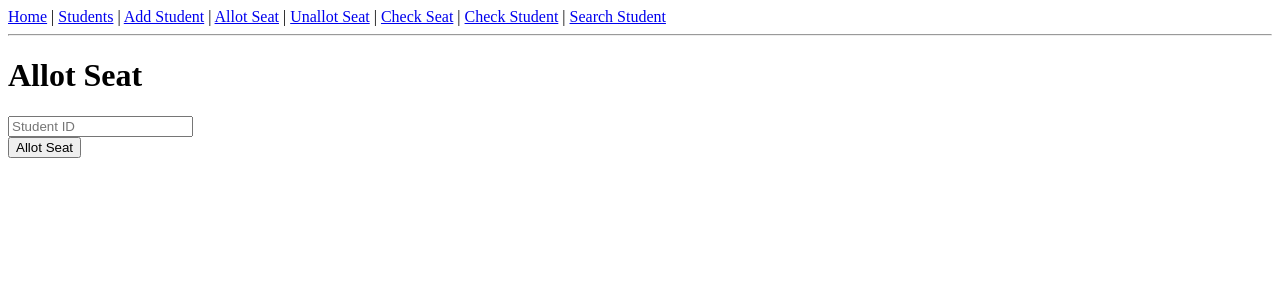
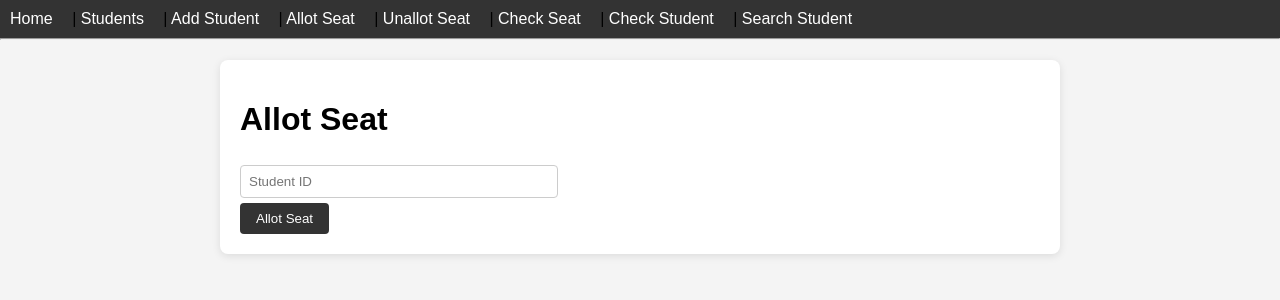
Before and after one commit to manjotkhiva14-lang/Armaan_library, a Flask app: page /allot-seat in a window 1280 px wide. Shown: the top 300 px of the page. Run offline with Flask 3, Linux system fonts and the light colour scheme.

Commit message:
added basic css styling

```diff
--- /dev/null
+++ b/static/style.css
@@ -0,0 +1,55 @@
+body {
+    font-family: Arial, sans-serif;
+    margin: 0;
+    padding: 0;
+    background-color: #f4f4f4;
+}
+
+nav {
+    background-color: #333;
+    padding: 10px;
+}
+
+nav a {
+    color: white;
+    text-decoration: none;
+    margin-right: 15px;
+}
+
+nav a:hover {
+    color: #ffd700;
+}
+
+hr {
+    margin: 0;
+}
+
+.container {
+    padding: 20px;
+    max-width: 800px;
+    margin: 20px auto;
+    background: #ffffff;
+    border-radius: 8px;
+    box-shadow: 0 2px 8px rgba(0,0,0,0.1);
+}
+
+button {
+    background-color: #333;
+    color: white;
+    padding: 8px 16px;
+    border: none;
+    cursor: pointer;
+    border-radius: 4px;
+}
+
+button:hover {
+    background-color: #555;
+}
+
+input, select {
+    padding: 8px;
+    margin: 5px 0;
+    width: 300px;
+    border: 1px solid #ccc;
+    border-radius: 4px;
+}
--- a/templates/add_student.html
+++ b/templates/add_student.html
@@ -1,5 +1,6 @@
 {% extends "base.html" %}
 {% block content %}
+<div class="container">
 <h1>Add Student</h1>
 {% if error %}
     <p style="color : red;">{{error}}</p>
@@ -15,4 +16,5 @@
     </select><br>
     <button type="submit">Add Student</button>
     </form>
+</div>
 {% endblock %}
--- a/templates/allot_seat.html
+++ b/templates/allot_seat.html
@@ -1,8 +1,10 @@
 {% extends "base.html" %}
 {% block content %}
+<div class="container">
 <h1>Allot Seat</h1>
 <form method="POST" action="/allot-seat">
     <input type="number" name="student_id" placeholder="Student ID"><br>
     <button type="submit">Allot Seat</button>
 </form>
+</div>
 {% endblock %}
--- a/templates/base.html
+++ b/templates/base.html
@@ -1,7 +1,9 @@
 <!DOCTYPE html>
 <html>
 <head>
+    <link rel="stylesheet" href="{{ url_for('static', filename='style.css') }}">
     <title>Armaan Library</title>
+
 </head>
 <body>
     <nav>
--- a/templates/check_seat.html
+++ b/templates/check_seat.html
@@ -1,8 +1,10 @@
 {% extends "base.html" %}
 {% block content %}
+<div class="container">
 <h1> Check Seat</h1>
 <form method = "POST" action = "/check-seat">
 <input type = "number" name = "seat_number" placeholder="Seat number"><br>
 <button type = "submit" >Check seat</button>
 </form>
+</div>
 {% endblock %}
--- a/templates/check_student.html
+++ b/templates/check_student.html
@@ -1,8 +1,10 @@
 {% extends "base.html" %}
 {% block content %}
+<div class="container">
 <h1> Check student</h1>
 <form method = "POST" action = "/check-student">
 <input type = "number" name = "student_id" placeholder="Stdent ID"><br>
 <button type = "submit"> Check Student </button>
 </form>
+</div>
 {% endblock %}
--- a/templates/home.html
+++ b/templates/home.html
@@ -1,8 +1,10 @@
 {% extends "base.html" %}
 
 {% block content %}
+<div class="container">
 <h1>Welcome to Armaan Library</h1>
 <p>Total Seats: {{ total_seats }}</p>
 <p>Total Students: {{ total_students }}</p>
 <p>Library Name: {{ library_name }}</p>
+</div>
 {% endblock %}
--- a/templates/search_student.html
+++ b/templates/search_student.html
@@ -1,8 +1,10 @@
 {% extends "base.html" %}
 {% block content %}
+<div class="container">
 <h1>Search Student </h1>
 <form method = "POST"  action = "/search-student">
 <input type = "text" name = "name" placeholder=" Enter the Student name"><br>
 <button type = "submit"> Search</button>
 </form>
+</div>
 {% endblock %}
--- a/templates/students.html
+++ b/templates/students.html
@@ -1,8 +1,11 @@
 {% extends "base.html" %}
 
 {% block content %}
+<div class="container">
 <h1>Student List</h1>
 {% for student in students %}
     <p>{{ student.name }} - {{ student.shift }} - Seat: {{ student.seat_allotted }}</p>
+
 {% endfor %}
+</div>
 {% endblock %}
--- a/templates/unallot_seat.html
+++ b/templates/unallot_seat.html
@@ -1,8 +1,10 @@
 {% extends "base.html" %}
 {% block content %}
+<div class="container">
 <h1> Unallot Seat</h1>
 <form method = "POST"  action = "/unallot-seat">
 <input type = "number"  name = "student_id"  placeholder="Student ID"><br>
 <button type = "submit" >Unallot Seat</button>
 </form>
+</div>
 {% endblock %}
```
